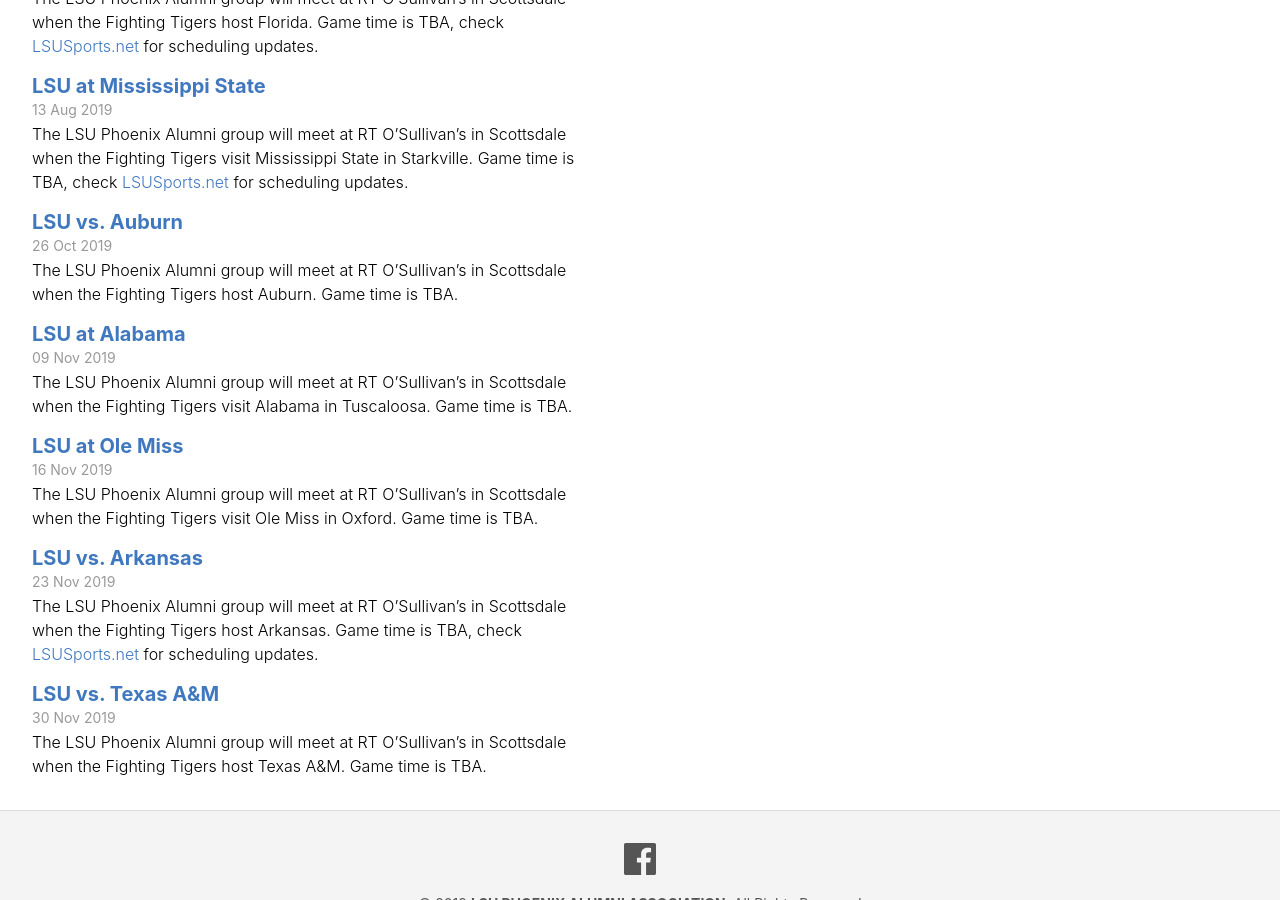
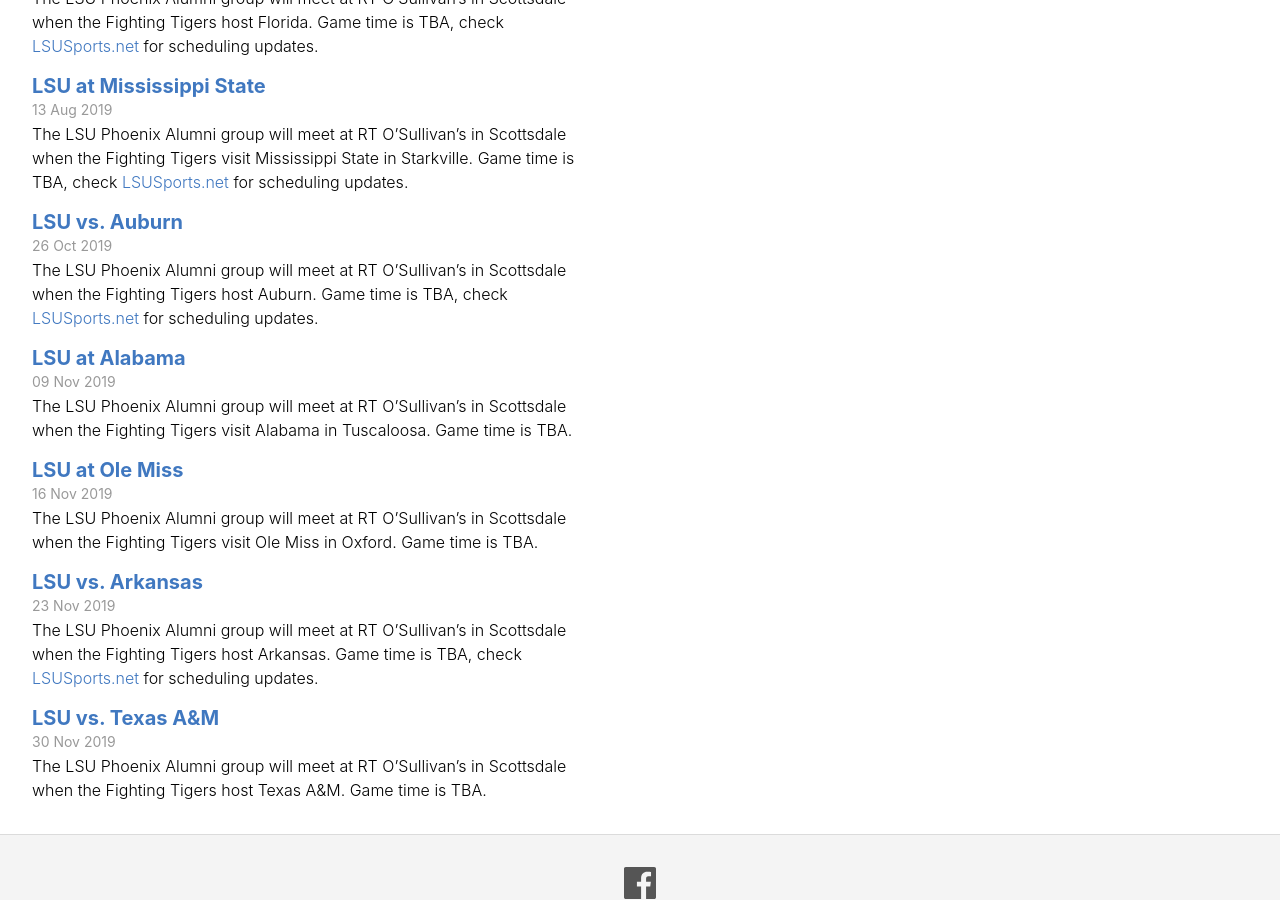
Before and after one commit to lsu-phoenix-alumni/lsu-phoenix-alumni.github.io, a Jekyll site: the page built from _pages/events.html, in a window 1280 px wide and 900 px high, scrolled down 1213 px. Built offline with Jekyll 4.4.1, drawn with Linux system fonts in a browser that asks for light colours.

Commit message:
Updated Auburn At Lsu

```diff
--- a/_events/auburn-at-lsu.markdown
+++ b/_events/auburn-at-lsu.markdown
@@ -6,6 +6,6 @@
 position: 8
 ---
 
-The LSU Phoenix Alumni group will meet at RT O'Sullivan's in Scottsdale when the Fighting Tigers host Auburn. Game time is TBA.
+The LSU Phoenix Alumni group will meet at RT O'Sullivan's in Scottsdale when the Fighting Tigers host Auburn. Game time is TBA, check [LSUSports.net](http://www.lsusports.net/SportSelect.dbml?SPID=2164&SPSID=27811&DB_OEM_ID=5200&_ga=2.61742444.1994479276.1565745145-1475237789.1565745143) for scheduling updates.
 
 <iframe src="https://www.google.com/maps/embed?pb=!1m18!1m12!1m3!1d3327.8607090421488!2d-111.91242458479998!3d33.47897708076575!2m3!1f0!2f0!3f0!3m2!1i1024!2i768!4f13.1!3m3!1m2!1s0x872b0bd6e7e84a29%3A0xfffedd7400a1f039!2sR.T.\+O'Sullivans\+Sports\+Grill!5e0!3m2!1sen!2sus!4v1565217587540!5m2!1sen!2sus" width="600" height="450" frameborder="0" style="border:0" allowfullscreen></iframe>
```
